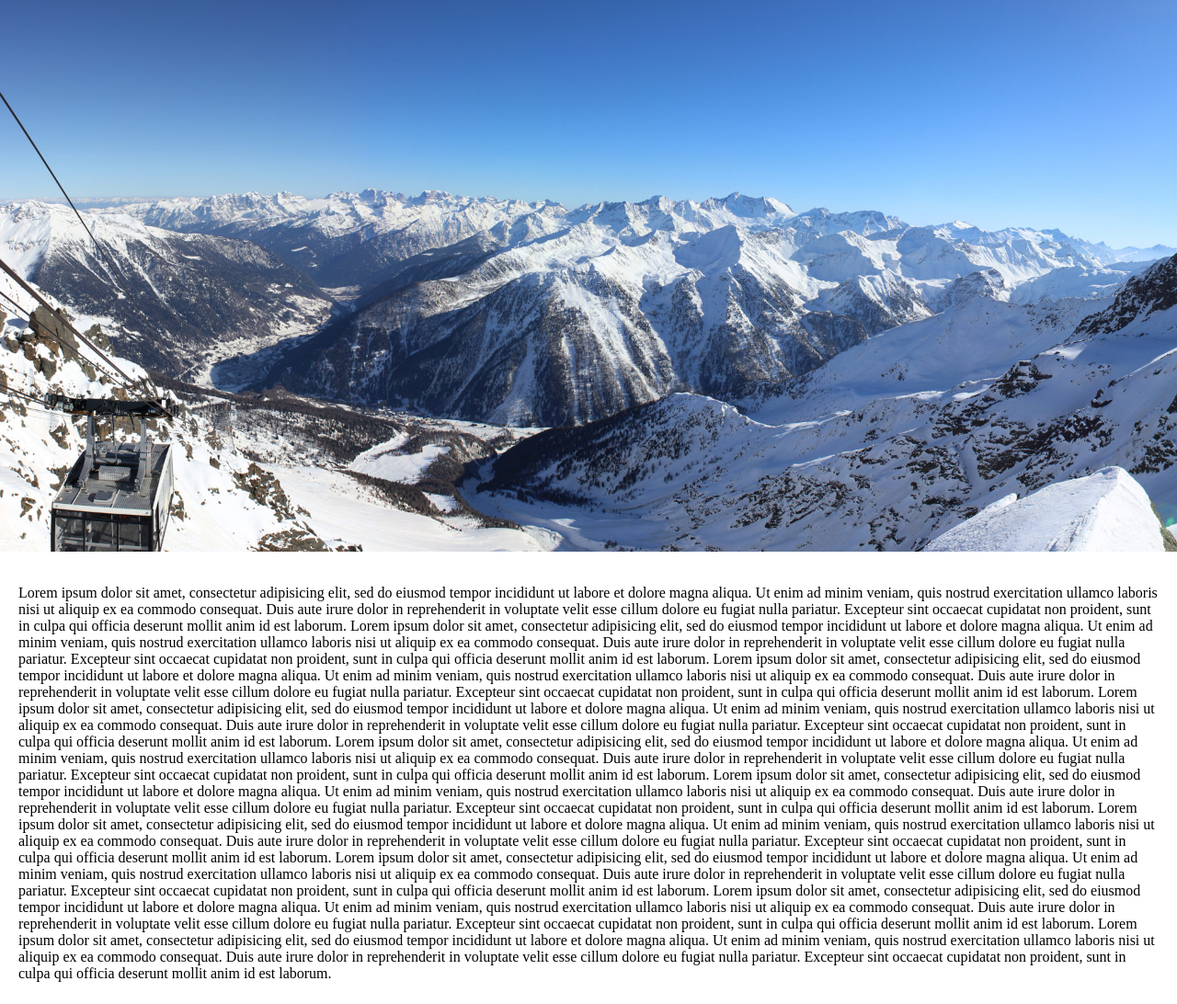
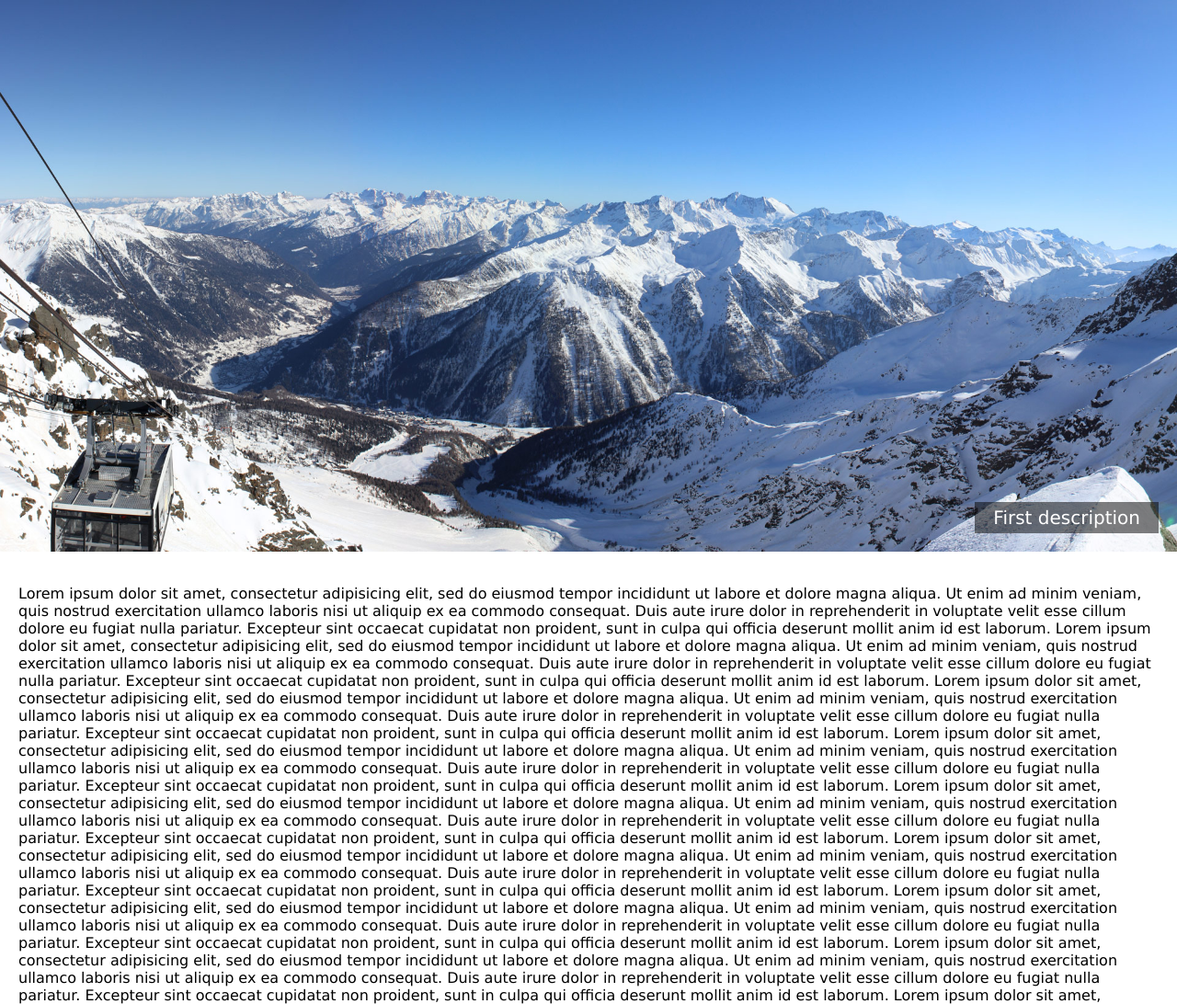
Before and after one commit to luca-zamboni/ParallaxSlider, a plain HTML site: page index.html in a window 1280 px wide. Shown: the top 1092 px of the page at 92% size. Drawn offline with nearby package versions, Linux system fonts and the light colour scheme.

Commit message:
description options

```diff
--- a/index.html
+++ b/index.html
@@ -15,8 +15,10 @@
 				// Default:
 				// speedSlide : 5000
 				// speedParallax : 0.5
+				// description : true
 				speedSlide : 5000,
-				speedParallax : 0.50
+				speedParallax : 0.50,
+				description : true
 
 			});
 		});
@@ -30,9 +32,10 @@
 
 	<div class="container-slider">
 		<div class="parallax-slider">
-			<img src="img/img1.jpg">
-			<img src="img/img2.jpg">
+			<img src="img/img1.jpg" alt="First description">
+			<img src="img/img2.jpg" alt="Second">
 		</div>
+		<span class="slider-description"></span>
 	</div>
 
 	<p class="text">
--- a/parallax.slider.css
+++ b/parallax.slider.css
@@ -15,7 +15,7 @@
 	background-attachment: fixed;
 }
 
-.parallax-slider .description{
+.slider-description{
 	position: absolute;
 	right: 20px;
 	bottom: 20px;
--- a/parallax.slider.js
+++ b/parallax.slider.js
@@ -54,7 +54,8 @@
 
         var settings = $.extend({
             speedParallax        : 0.15,
-            speedSlide           : 5000
+            speedSlide           : 5000,
+            description          : true
         }, options);
 
         var slider1 = $(this);
@@ -75,8 +76,12 @@
 
 
         slider1.css({backgroundImage:"url("+images[0]+")"});
+
+        if(!settings.description){
+            $('.slider-description').css({display:"none"});
+        }
+
         $('.slider-description').html(desc[0]);
-
 
         var max = images.length;
         var i = 0;
@@ -91,7 +96,9 @@
             }
 
             cs.css({backgroundImage:"url("+images[i%max]+")"});
-            $('.slider-description').html(desc[i%max]);
+            if(settings.description){
+                $('.slider-description').html(desc[i%max]);
+            }
 
             cs.fadeIn(1000);
             ncs.fadeOut(1000);
--- a/style.css
+++ b/style.css
@@ -1,6 +1,7 @@
 
 body{
 	margin: 0;
+	font-family: "verdana";
 }
 
 .container-slider{
```
